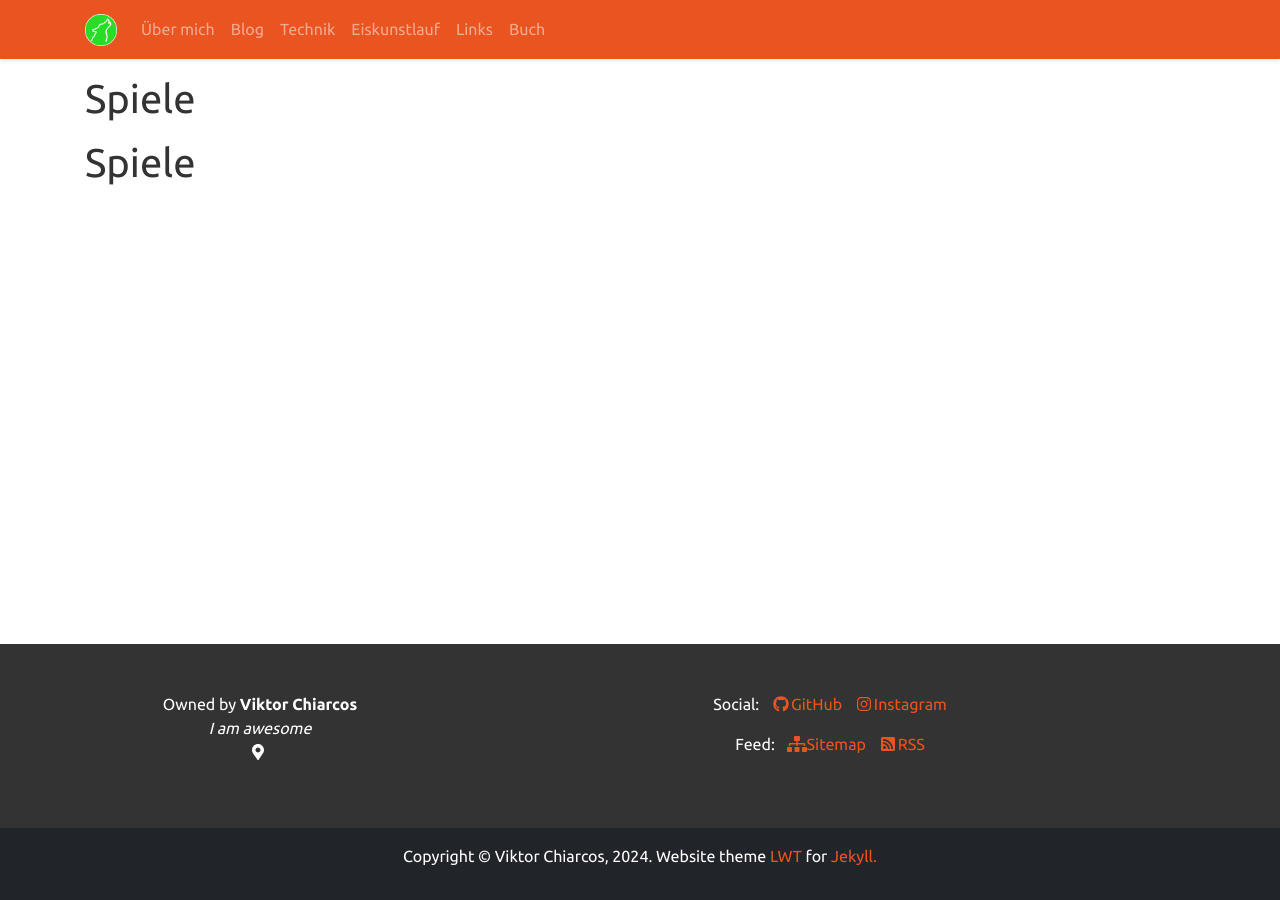
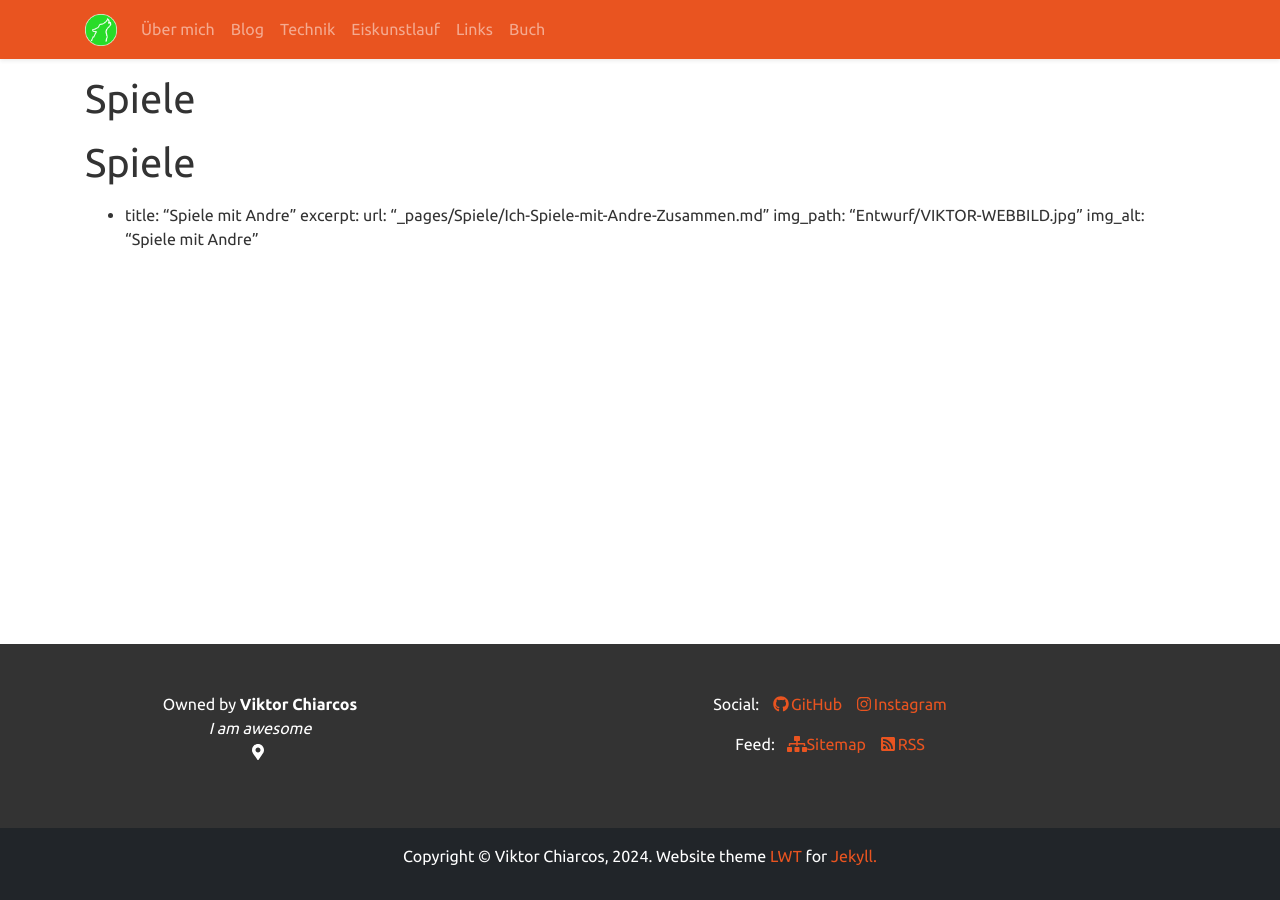
Before and after one commit to viktor-chiarcos/viktor-chiarcos.github.io, a Jekyll site: the page built from _pages/games.md, in a window 1280 px wide. Built offline with Jekyll 4.4.1, drawn with Linux system fonts in a browser that asks for light colours; our own code applies the rules of GitHub Pages for plain Markdown files.

Commit message:
Neu ich ...

```diff
--- a/_pages/games.md
+++ b/_pages/games.md
@@ -1 +1,7 @@
 # Spiele
+
+- title: "Spiele mit Andre"
+  excerpt:
+  url: "_pages/Spiele/Ich-Spiele-mit-Andre-Zusammen.md"
+  img_path: "Entwurf/VIKTOR-WEBBILD.jpg"
+  img_alt: "Spiele mit Andre"
```
